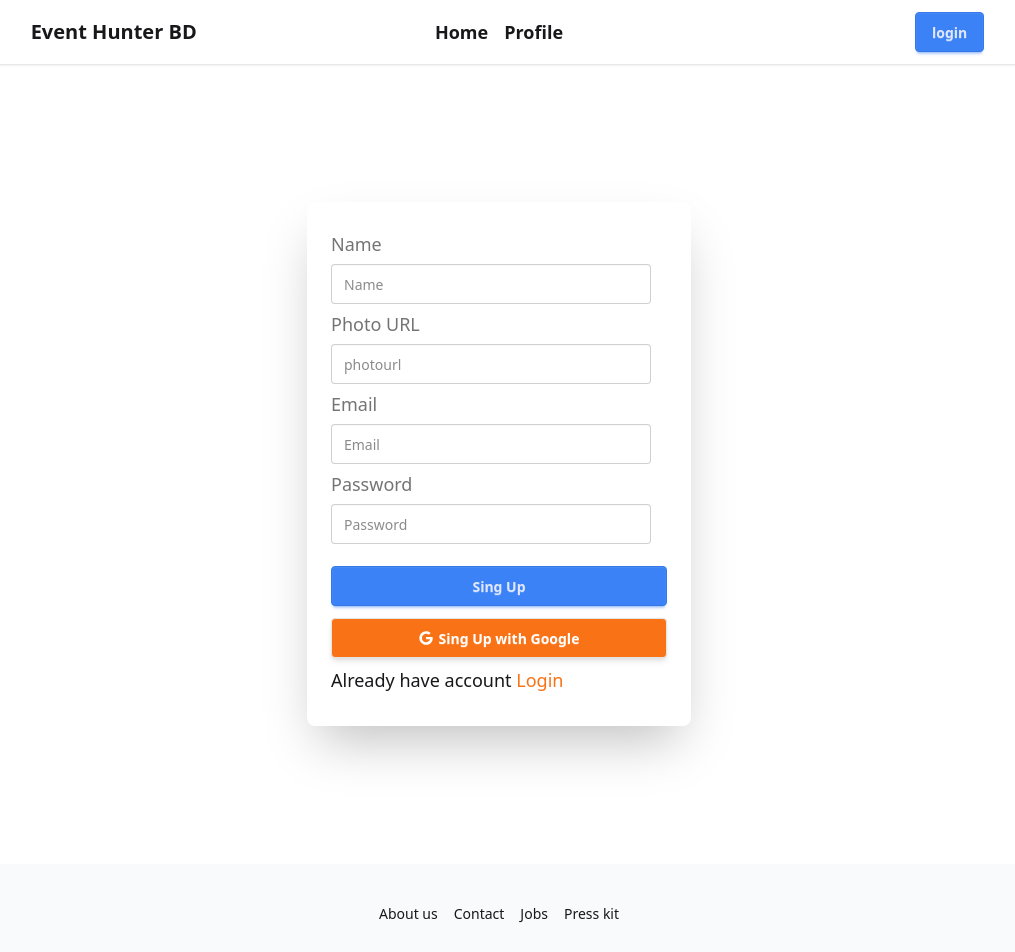
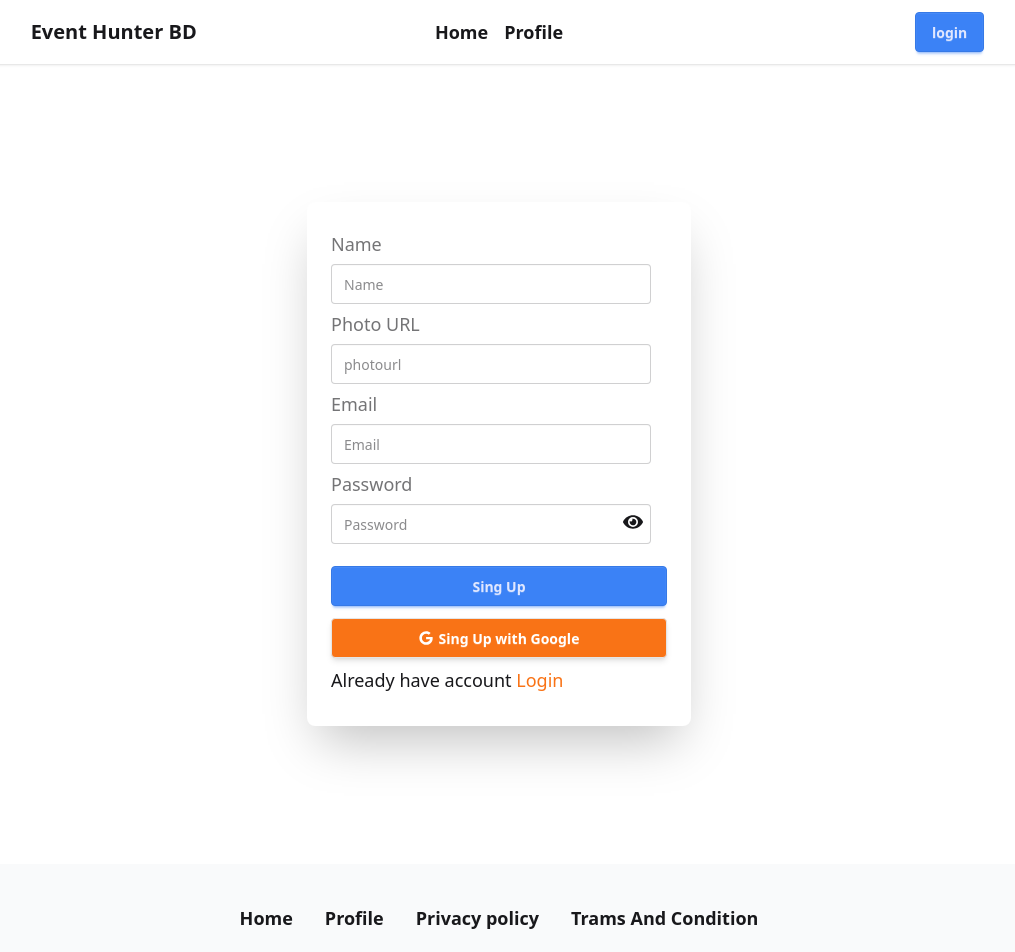
Before and after one commit to sk-nahid/event-hunter, a React (Vite) app: page /register in a window 1280 px wide. Shown: the top 952 px of the page, without its empty margins (141-1156 px from the left). Built offline with nearby package versions, Linux system fonts and the light colour scheme; no server answers.

Commit message:
toast and show password

```diff
--- a/package.json
+++ b/package.json
@@ -16,6 +16,8 @@
     "react-dom": "^19.1.0",
     "react-icons": "^5.5.0",
     "react-router": "^7.5.3",
+    "react-toastify": "^11.0.5",
+    "react-tools": "^0.13.3",
     "swiper": "^11.2.6",
     "tailwindcss": "^4.1.5"
   },
--- a/src/Components/EventDetails.jsx
+++ b/src/Components/EventDetails.jsx
@@ -1,9 +1,10 @@
-import React, { use, useState } from 'react';
+import React, { use, useEffect, useState } from 'react';
 import { ApiContext } from '../Context/Context';
 import { useParams } from 'react-router';
 import Loading from './Loading';
 
 const EventDetails = () => {
+
     const [success,setSuccess]= useState(false)
     const { eventData, loading, setLoading } = use(ApiContext);
     const { id } = useParams()
@@ -25,6 +26,9 @@ const EventDetails = () => {
         }
 
     }
+    useEffect(() => {
+       document.title = `${id} || event` ;
+    },[])
 console.log(success)
     return (
         <div className='lg:w-10/12 mx-auto md:grid grid-cols-12 gap-4 mt-8'>
--- a/src/Components/Footer.jsx
+++ b/src/Components/Footer.jsx
@@ -1,14 +1,15 @@
 import React from 'react';
+import { Link } from 'react-router';
 
-const Footer = () => {
+const Footer = ({navLinks}) => {
     return (
         <footer className="footer footer-horizontal footer-center bg-base-200 text-base-content rounded p-10">
-        <nav className="grid grid-flow-col gap-4">
-          <a className="link link-hover">About us</a>
-          <a className="link link-hover">Contact</a>
-          <a className="link link-hover">Jobs</a>
-          <a className="link link-hover">Press kit</a>
-        </nav>
+        <ul className="grid grid-flow-col gap-4">
+          {navLinks}
+          <Link className="text-lg font-semibold mx-2" >Privacy policy</Link>
+          <Link className="text-lg font-semibold mx-2" >Trams And Condition</Link>
+
+        </ul>
         <nav>
           <div className="grid grid-flow-col gap-4">
             <a>
--- a/src/Components/Login.jsx
+++ b/src/Components/Login.jsx
@@ -1,11 +1,14 @@
-import React, { use } from 'react';
-import { FaGoogle } from 'react-icons/fa';
+import React, { use, useState } from 'react';
+import { FaEye, FaEyeSlash, FaGoogle } from 'react-icons/fa';
 import { Link, useLocation, useNavigate } from 'react-router';
 import { ApiContext } from '../Context/Context';
+import { ToastContainer, toast } from 'react-toastify';
+import 'react-toastify/dist/ReactToastify.css';
 
 const Login = () => {
 
-    const { loginUser, setUserData,googleSingUp } = use(ApiContext)
+    const { loginUser, setUserData, googleSingUp } = use(ApiContext);
+    const [clicked, setClicked] = useState(false)
 
     const location = useLocation();
     const navigate = useNavigate()
@@ -22,7 +25,10 @@ const Login = () => {
                 setUserData(res.user)
                 navigate(`${location.state ? location.state : "/"}`)
             })
-            .catch(error => console.log(error))
+            .catch(error => {
+                toast.error(error.message)
+                console.log(error)
+            })
 
 
 
@@ -34,10 +40,17 @@ const Login = () => {
                 console.log(res.user)
                 navigate(`${location.state ? location.state : "/"}`)
             })
-            .catch(error => console.log(error))
+            .catch(error => {
+                toast.error(error.message)
+                console.log(error)
+            })
         console.log(auth, provider)
 
     }
+    const handleClicked = () => {
+        setClicked(!clicked)
+    }
+ console.log(clicked)
     return (
         <div className='w-screen h-screen flex justify-center items-center'>
             <div className="card bg-base-100 w-full max-w-sm shrink-0 shadow-2xl">
@@ -46,7 +59,12 @@ const Login = () => {
                         <label className="label text-lg">Email</label>
                         <input type="email" name='email' className="input" placeholder="Email" />
                         <label className="label text-lg">Password</label>
-                        <input type="password" name='password' className="input" placeholder="Password" />
+                        <div className='relative'>
+                            <input type={clicked?"text":"password"} name='password' className="input z-0" placeholder="Password" />
+
+                            <p>{ clicked?<FaEyeSlash className='absolute top-2 right-6' size={20} onClick={handleClicked}></FaEyeSlash>: <FaEye className='absolute z-10 top-2 right-6' size={20} onClick={handleClicked}></FaEye>}</p>
+                        </div>
+
 
                         <button className="btn btn-primary mt-4">Login</button>
 
@@ -58,6 +76,7 @@ const Login = () => {
                     <div><p className="text-lg">Don't have account! <Link to="/register" className='text-secondary'>register</Link></p></div>
                 </div>
             </div>
+            <ToastContainer></ToastContainer>
         </div>
     );
 };
--- a/src/Components/NavBar.jsx
+++ b/src/Components/NavBar.jsx
@@ -37,7 +37,7 @@ console.log(userData)
                     <p className='text-lg mr-4'>{userData && userData.displayName}</p>
 
                     {
-                        userData?.photoURL&&<img className="w-[100px] h-[100px] object-cover object-center rounded-full mx-4" src={`${userData.photoURL}`} alt="" />
+                        userData?.photoURL&&<div className="tooltip tooltip-bottom" data-tip={userData.displayName}><img className="w-[100px] h-[100px] object-cover object-center rounded-full mx-4" src={`${userData.photoURL}`} alt="" /> </div>
                     }
                     {
                         userData ? <Link onClick={handleLogOut} className="btn btn-primary">Logout</Link> : <Link to="/login" className="btn btn-primary">login</Link>
--- a/src/Components/Register.jsx
+++ b/src/Components/Register.jsx
@@ -1,21 +1,24 @@
 import React, { use, useState } from 'react';
-import { FaGoogle } from 'react-icons/fa';
+import { FaEye, FaEyeSlash, FaGoogle } from 'react-icons/fa';
 import { Link } from 'react-router';
 import { ApiContext } from '../Context/Context';
 import { GoogleAuthProvider } from 'firebase/auth';
 import { signInWithPopup } from 'firebase/auth';
 import { auth } from '../firebase/firebase.config';
+import { ToastContainer, toast } from 'react-toastify';
+import 'react-toastify/dist/ReactToastify.css';
 
 const Register = () => {
+    const [clicked, setClicked]= useState(false)
 
     const { createUser, setUserData, updateUser, googleSingUp } = use(ApiContext);
 
-    const provider= new GoogleAuthProvider()
+    const provider = new GoogleAuthProvider()
 
     //states
 
 
-    const [error, setError]= useState('')
+    const [error, setError] = useState('')
     const handleRegister = (e) => {
         e.preventDefault();
         const name = e.target.name.value;
@@ -38,16 +41,20 @@ const Register = () => {
                 updateUser({ displayName: name, photoURL: photo })
                     .then(res => {
                         console.log(res)
-                        setUserData({...res.user,displayName: name, photoURL: photo })
+                        setUserData({ ...res.user, displayName: name, photoURL: photo })
                     })
                     .catch(error => {
                         console.log(error)
+                        toast.error(error.message)
                         setUserData(res.user)
                     })
                 console.log(res.user)
                 setUserData(res.user)
             })
-        .catch(error=> console.log(error))
+            .catch(error => {
+                toast.error(error.message)
+                console.log(error)
+            })
         console.log(name, photo, email, password)
 
     }
@@ -56,8 +63,14 @@ const Register = () => {
             .then(res => {
                 console.log(res.user)
             })
-            .catch(error => console.log(error))
+            .catch(error => {
+                toast.error(error.message)
+                console.log(error)
+            })
         console.log(auth, provider)
+    }
+    const handleClicked = () => {
+        setClicked(!clicked)
     }
 
     return (
@@ -72,7 +85,11 @@ const Register = () => {
                         <label className="label text-lg">Email</label>
                         <input type="email" name='email' className="input" placeholder="Email" />
                         <label className="label text-lg">Password</label>
-                                <input type="password" name='password' className="input" placeholder="Password" />
+                        <div className='relative'>
+                            <input type={clicked ? "text" : "password"} name='password' className="input z-0" placeholder="Password" />
+
+                            <p>{clicked ? <FaEyeSlash className='absolute top-2 right-6' size={20} onClick={handleClicked}></FaEyeSlash> : <FaEye className='absolute z-10 top-2 right-6' size={20} onClick={handleClicked}></FaEye>}</p>
+                        </div>
 
                         <button className="btn btn-primary mt-4">Sing Up</button>
                     </form>
@@ -81,9 +98,10 @@ const Register = () => {
                         Sing Up with Google
                     </button>
                     <div><p className="text-lg">Already have account <Link to="/register" className='text-secondary'>Login</Link></p></div>
-                        <p className='text-lg text-red-500'>{ error&& `error: ${error}` }</p>
+                    <p className='text-lg text-red-500'>{error && `error: ${error}`}</p>
                 </div>
             </div>
+            <ToastContainer></ToastContainer>
         </div>
     );
 };
--- a/src/Router/Router.jsx
+++ b/src/Router/Router.jsx
@@ -5,6 +5,7 @@ import EventDetails from "../Components/EventDetails";
 import Login from "../Components/Login";
 import Register from "../Components/Register";
 import PrivateRoute from "../Components/PrivateRoute";
+import Error from "../pages/Error";
 
 
 export const router = createBrowserRouter([
@@ -32,5 +33,9 @@ export const router = createBrowserRouter([
     },
     {
         path: '/about',
+    },
+    {
+        path: "/*",
+        Component: Error,
     }
 ])
--- /dev/null
+++ b/src/pages/Error.jsx
@@ -0,0 +1,24 @@
+import React from 'react';
+import { Link } from 'react-router';
+
+const Error = () => {
+    return (
+        <div className="min-h-screen bg-gray-100 flex items-center justify-center px-4">
+        <div className="max-w-xl text-center">
+          <h1 className="text-7xl font-bold text-blue-600">404</h1>
+          <h2 className="text-2xl font-semibold mt-4 text-gray-800">Page Not Found</h2>
+          <p className="mt-2 text-gray-600">
+            Sorry, the page you’re looking for doesn’t exist or has been moved.
+          </p>
+          <Link
+            to="/"
+            className="inline-block mt-6 px-6 py-3 bg-blue-600 text-white rounded-xl shadow hover:bg-blue-700 transition"
+          >
+            Go Home
+          </Link>
+        </div>
+      </div>
+    );
+};
+
+export default Error;
--- a/src/pages/Home.jsx
+++ b/src/pages/Home.jsx
@@ -1,10 +1,14 @@
-import React from 'react';
+import React, { useEffect } from 'react';
 import Slider from '../Components/Slider';
 import Event from '../Components/Event';
 import Feedback from '../Components/Feedback';
 import AboutUs from '../Components/AboutUs';
 
 const Home = () => {
+
+    useEffect(() => {
+       document.title= "Home || Event Hunter BD"
+    },[])
     return (
         <div>
             <section>
--- a/src/pages/Root.jsx
+++ b/src/pages/Root.jsx
@@ -20,7 +20,7 @@ const Root = () => {
                 <Outlet></Outlet>
             </main>
             <footer>
-                <Footer></Footer>
+                <Footer navLinks={navLinks}></Footer>
             </footer>
 
 
```
Also changed, not shown: 1 other file (tests, documents, lock files or other folders). Lines whose indentation alone changed are shown as unchanged.
